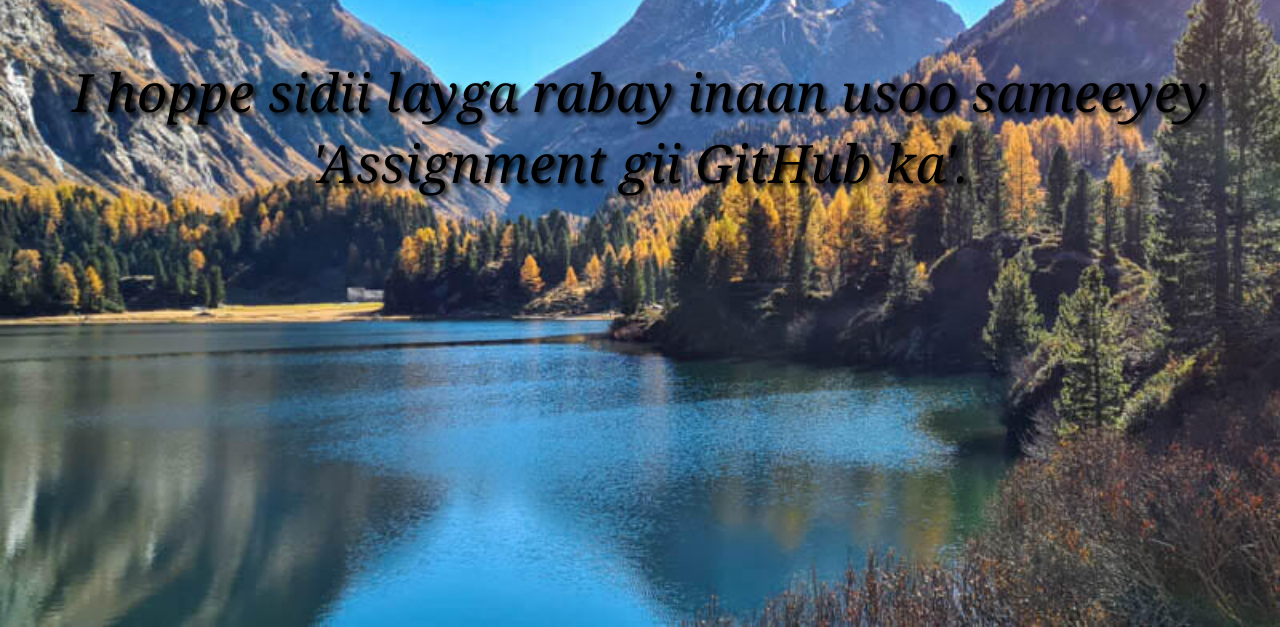
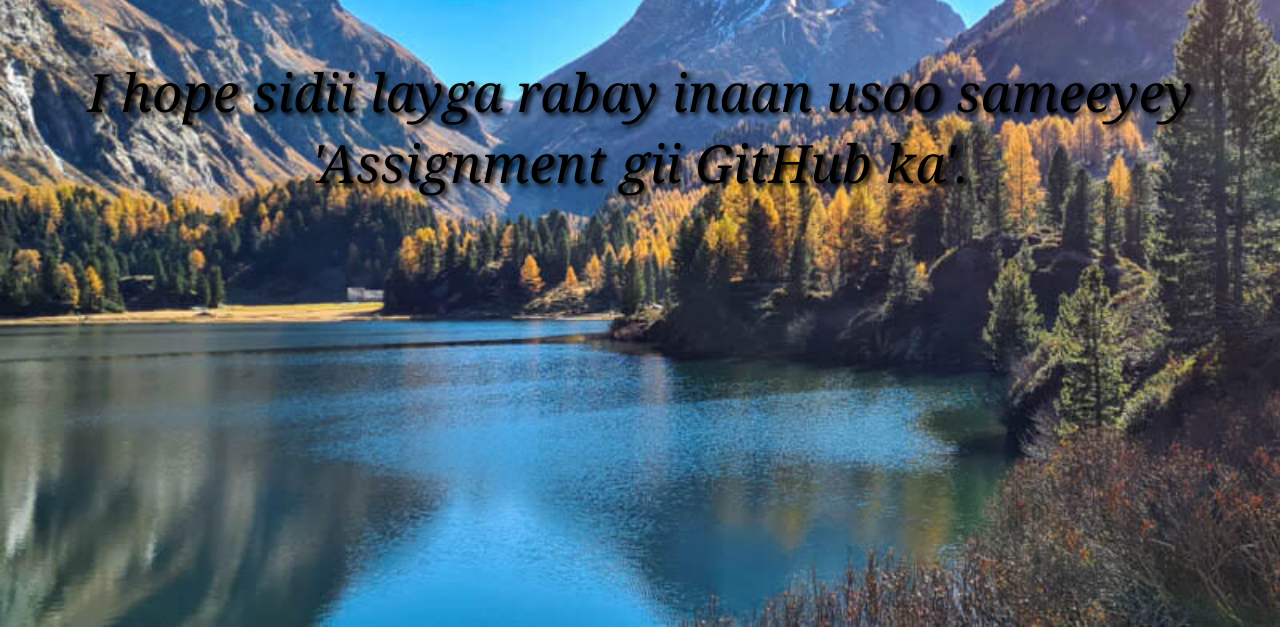
Before and after one commit to Abdullahi-252/Assignments, a plain HTML site: page index.html in a window 1280 px wide. Shown: the part 173-800 px from the top of the page. Drawn offline with Linux system fonts and the light colour scheme.

Commit message:
Update index.html

```diff
--- a/index.html
+++ b/index.html
@@ -40,7 +40,7 @@
         Fall Nature Hikes
     </h1>
     <p>
-        I hoppe sidii layga rabay inaan usoo sameeyey 'Assignment gii GitHub ka'.
+        I hope sidii layga rabay inaan usoo sameeyey 'Assignment gii GitHub ka'.
     </p>
 </body>
 </html>
```
